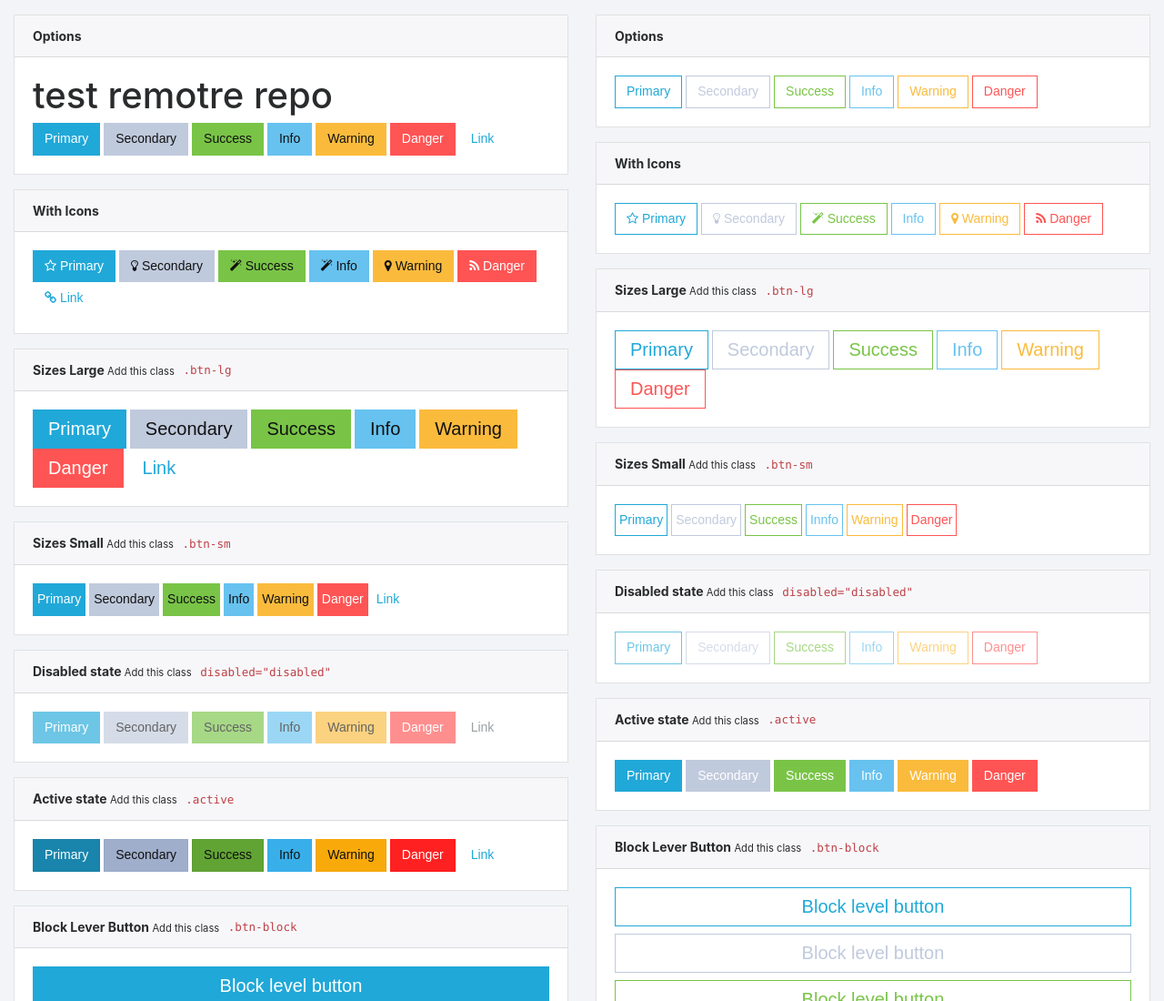
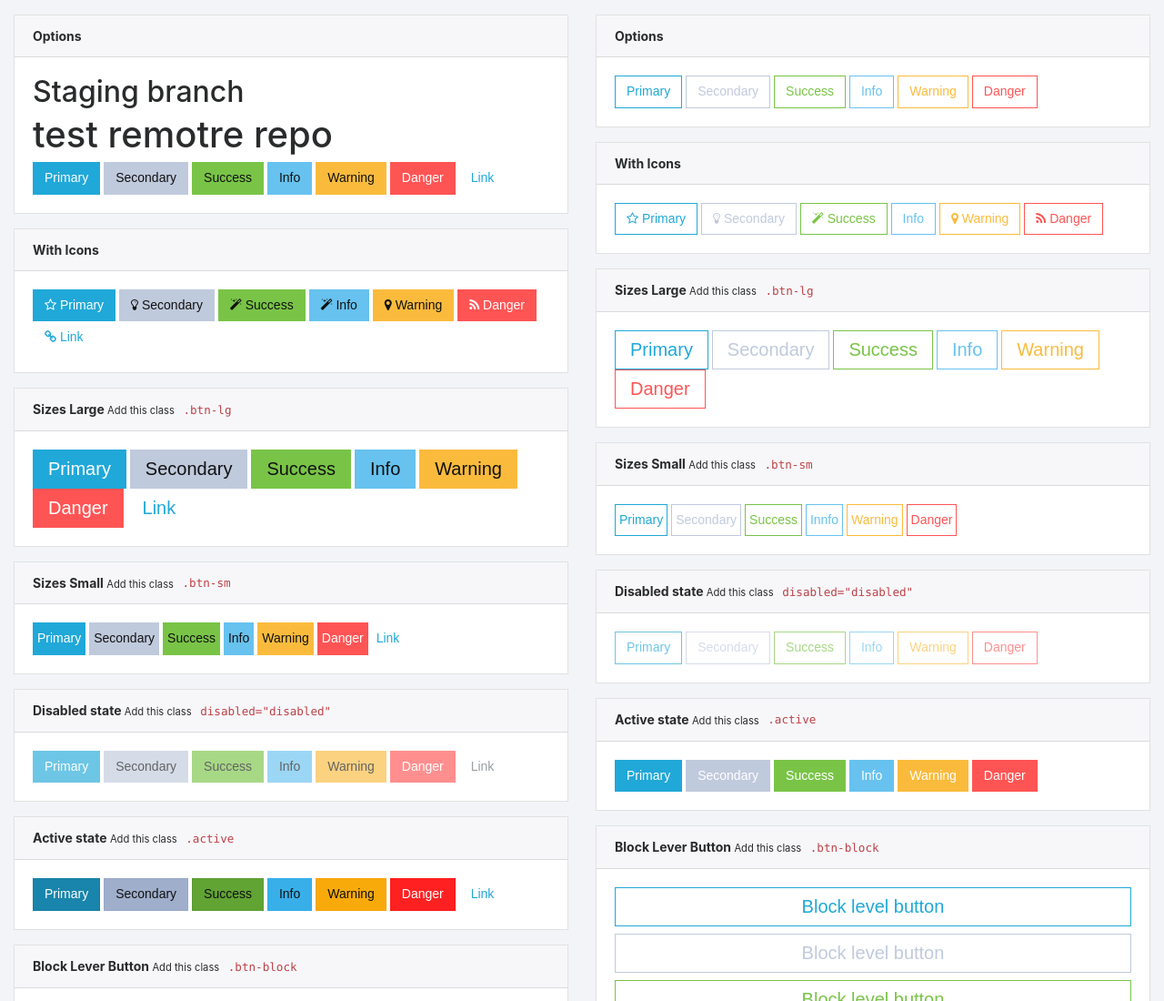
Before and after one commit to linhmuc/bst002, a website: page index.html in a window 1280 px wide. Shown: the top 1100 px of the page at 91% size. Drawn offline with Linux system fonts and the light colour scheme.

Commit message:
staging commit

```diff
--- a/index.html
+++ b/index.html
@@ -19,6 +19,7 @@
                         <div class="card-title"><strong>Options</strong></div>
                     </div>
                     <div class="card-body option">
+                        <h2>Staging branch</h2>
                         <h1>test remotre repo</h1>
                         <button type="button" class="btn btn-primary">Primary</button>
                         <button type="button" class="btn btn-secondary">Secondary</button>
```
